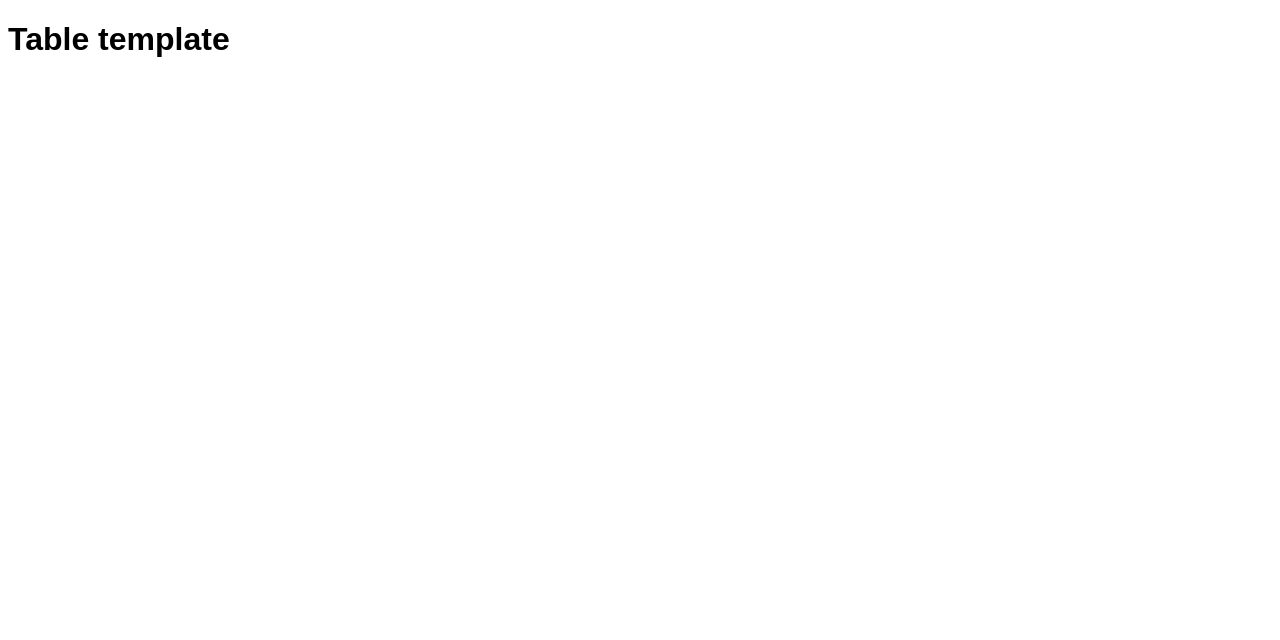
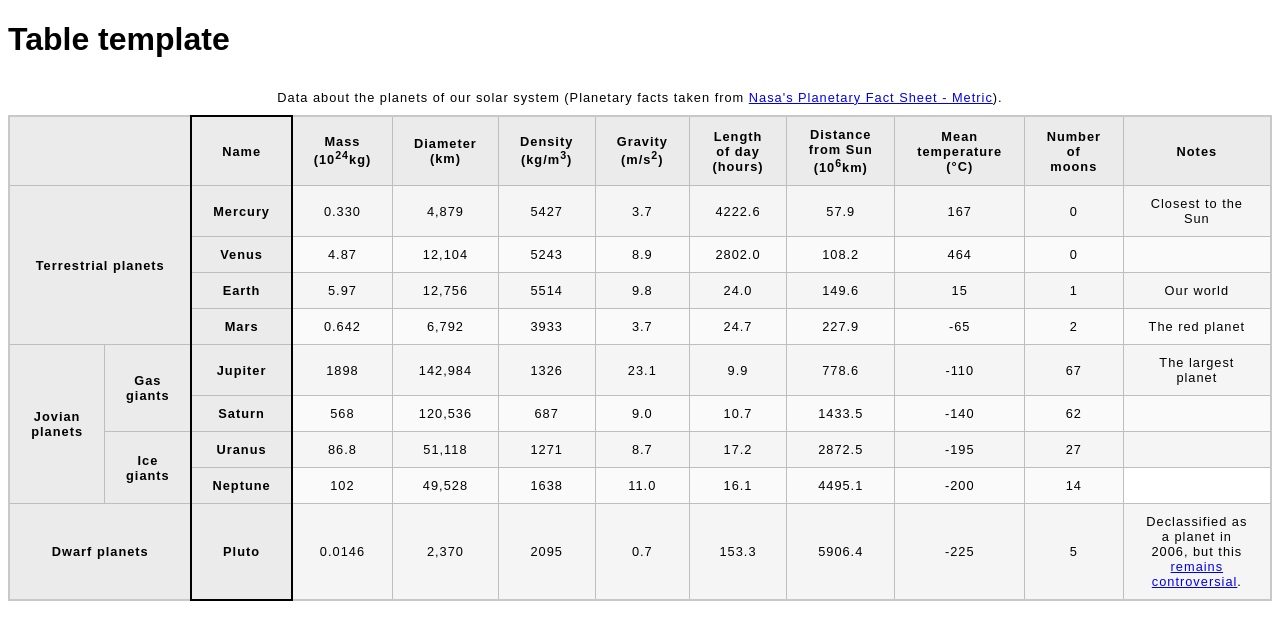
Before and after one commit to Maverick341/TOP-codebase, a plain HTML site: page html-exercises/tables-basics/assessment/blank-template.html in a window 1280 px wide. Drawn offline with Linux system fonts and the light colour scheme.

Commit message:
table assessment complete

```diff
--- a/html-exercises/tables-basics/assessment/blank-template.html
+++ b/html-exercises/tables-basics/assessment/blank-template.html
@@ -8,7 +8,143 @@
   </head>
   <body>
     <h1>Table template</h1>
-
+    <table>
+      <colgroup>
+        <col />
+        <col />
+        <col style="border:2px solid black;"/>
+      </colgroup>
+      <thead>
+        <caption>Data about the planets of our solar system (Planetary facts taken from <a href="http://nssdc.gsfc.nasa.gov/planetary/factsheet/">Nasa's Planetary Fact Sheet - Metric</a>).</caption>
+        <tr>
+          <th colspan="2" scope="col">&nbsp;</th>
+          <th scope="col">Name</th>
+          <th scope="col">Mass (10<sup>24</sup>kg)</th>
+          <th scope="col">Diameter (km)</th>
+          <th scope="col">Density (kg/m<sup>3</sup>)</th>
+          <th scope="col">Gravity (m/s<sup>2</sup>)</th>
+          <th scope="col">Length of day (hours)</th>
+          <th scope="col">Distance from Sun (10<sup>6</sup>km)</th>
+          <th scope="col">Mean temperature (°C)</th>
+          <th scope="col">Number of moons</th>
+          <th scope="col">Notes</th>
+        </tr>
+      </thead>
+      <tbody>
+        <tr>
+          <th colspan="2" rowspan="4" scope="rowgroup">Terrestrial planets</th>
+          <th scope="row">Mercury</th>
+          <td>0.330</td>
+          <td>4,879</td>
+          <td>5427</td>
+          <td>3.7</td>
+          <td>4222.6</td>
+          <td>57.9</td>
+          <td>167</td>
+          <td>0</td>
+          <td>Closest to the Sun</td>
+        </tr>
+        <tr>
+          <th scope="row">Venus</th>
+          <td>4.87</td>
+          <td>12,104</td>
+          <td>5243</td>
+          <td>8.9</td>
+          <td>2802.0</td>
+          <td>108.2</td>
+          <td>464</td>
+          <td>0</td>
+          <td>&nbsp;</td>
+        </tr>
+        <tr>
+          <th scope="row">Earth</th>
+          <td>5.97</td>
+          <td>12,756</td>
+          <td>5514</td>
+          <td>9.8</td>
+          <td>24.0</td>
+          <td>149.6</td>
+          <td>15</td>
+          <td>1</td>
+          <td>Our world</td>
+        </tr>
+        <tr>
+          <th scope="row">Mars</th>
+          <td>0.642</td>
+          <td>6,792</td>
+          <td>3933</td>
+          <td>3.7</td>
+          <td>24.7</td>
+          <td>227.9</td>
+          <td>-65</td>
+          <td>2</td>
+          <td>The red planet</td>
+        </tr>
+        <tr>
+          <th rowspan="4" scope="rowgroup">Jovian planets</th>
+          <th rowspan="2" scope="rowgroup">Gas giants</th>
+          <th scope="row">Jupiter</th>
+          <td>1898</td>
+          <td>142,984</td>
+          <td>1326</td>
+          <td>23.1</td>
+          <td>9.9</td>
+          <td>778.6</td>
+          <td>-110</td>
+          <td>67</td>
+          <td>The largest planet</td>
+        </tr>
+        <tr>
+          <th scope="row">Saturn</th>
+          <td>568</td>
+          <td>120,536</td>
+          <td>687</td>
+          <td>9.0</td>
+          <td>10.7</td>
+          <td>1433.5</td>
+          <td>-140</td>
+          <td>62</td>
+          <td>&nbsp;</td>
+        </tr>
+        <tr>
+          <th rowspan="2" scope="rowgroup">Ice giants</th>
+          <th scope="row">Uranus</th>
+          <td>86.8</td>
+          <td>51,118</td>
+          <td>1271</td>
+          <td>8.7</td>
+          <td>17.2</td>
+          <td>2872.5</td>
+          <td>-195</td>
+          <td>27</td>
+          <td>&nbsp;</td>
+        </tr>
+        <tr>
+          <th scope="row">Neptune</th>
+          <td>102</td>
+          <td>49,528</td>
+          <td>1638</td>
+          <td>11.0</td>
+          <td>16.1</td>
+          <td>4495.1</td>
+          <td>-200</td>
+          <td>14</td>
+        </tr>
+        <tr>
+          <th colspan="2" rowspan="2" scope="rowgroup">Dwarf planets</th>
+          <th scope="row">Pluto</th>
+          <td>0.0146</td>
+          <td>2,370</td>
+          <td>2095</td>
+          <td>0.7</td>
+          <td>153.3</td>
+          <td>5906.4</td>
+          <td>-225</td>
+          <td>5</td>
+          <td>Declassified as a planet in 2006, but this <a href="http://www.usatoday.com/story/tech/2014/10/02/pluto-planet-solar-system/16578959/">remains controversial</a>.</td>
+        </tr>
+      </tbody>
+    </table>
 
   </body>
 </html>
```
